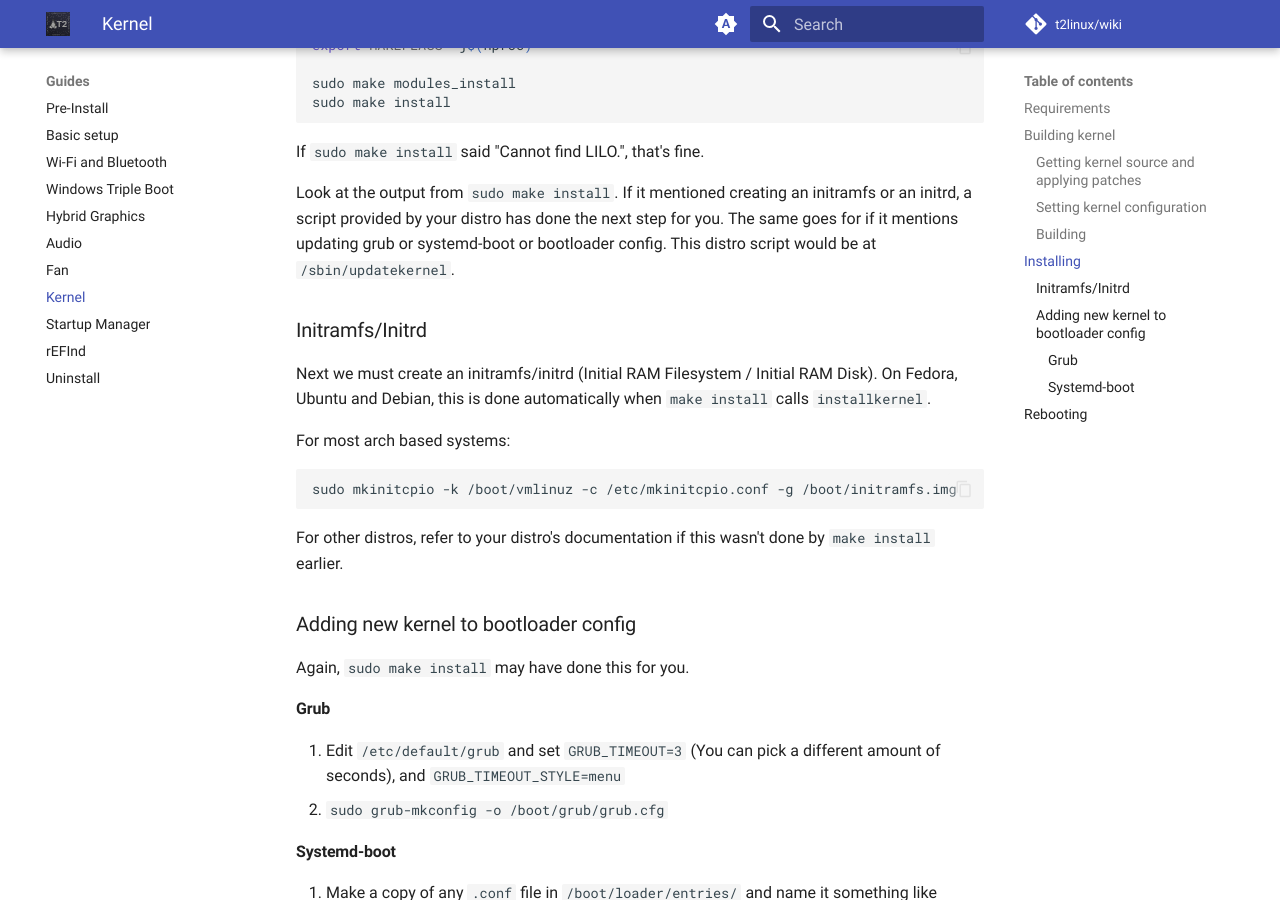
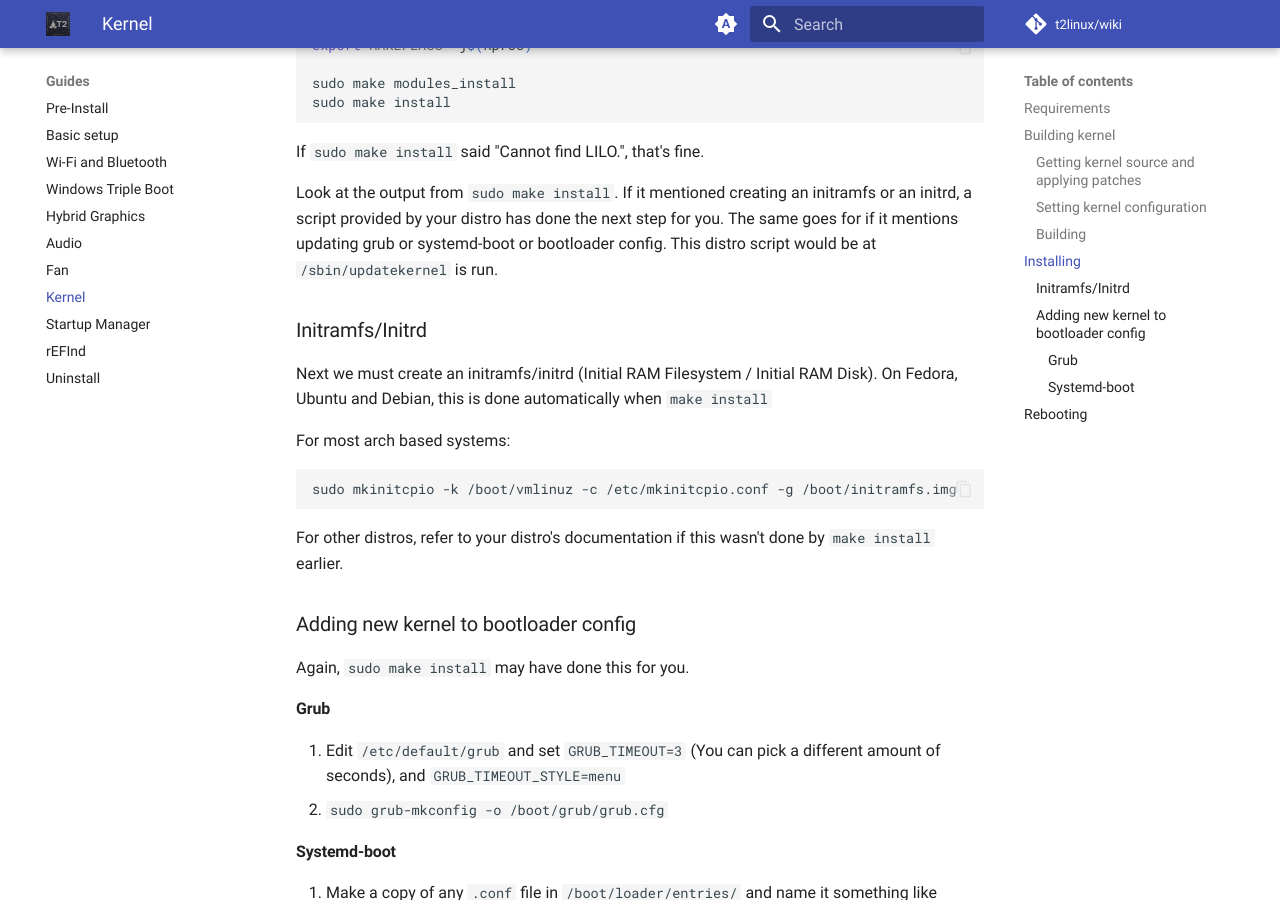
Before and after one commit to t2linux/wiki, an MkDocs documentation site: the page built from docs/guides/kernel.md, in a window 1280 px wide and 900 px high, scrolled down 2557 px. Built offline with MkDocs 1.6.1 and Material for MkDocs 9.7.7, drawn with Linux system fonts in a browser that asks for light colours; comment, search, counter and statistics services are not loaded.

Commit message:
Update kernel.md for clarity on initramfs creation
Clarify that the distro script is run after installation.

```diff
--- a/docs/guides/kernel.md
+++ b/docs/guides/kernel.md
@@ -90,11 +90,11 @@ sudo make install
 
 If `sudo make install` said "Cannot find LILO.", that's fine.
 
-Look at the output from `sudo make install`. If it mentioned creating an initramfs or an initrd, a script provided by your distro has done the next step for you. The same goes for if it mentions updating grub or systemd-boot or bootloader config. This distro script would be at `/sbin/updatekernel`.
+Look at the output from `sudo make install`. If it mentioned creating an initramfs or an initrd, a script provided by your distro has done the next step for you. The same goes for if it mentions updating grub or systemd-boot or bootloader config. This distro script would be at `/sbin/updatekernel` is run.
 
 ### Initramfs/Initrd
 
-Next we must create an initramfs/initrd (Initial RAM Filesystem / Initial RAM Disk). On Fedora, Ubuntu and Debian, this is done automatically when `make install` calls `installkernel`.
+Next we must create an initramfs/initrd (Initial RAM Filesystem / Initial RAM Disk). On Fedora, Ubuntu and Debian, this is done automatically when `make install`
 
 For most arch based systems:
 
```
